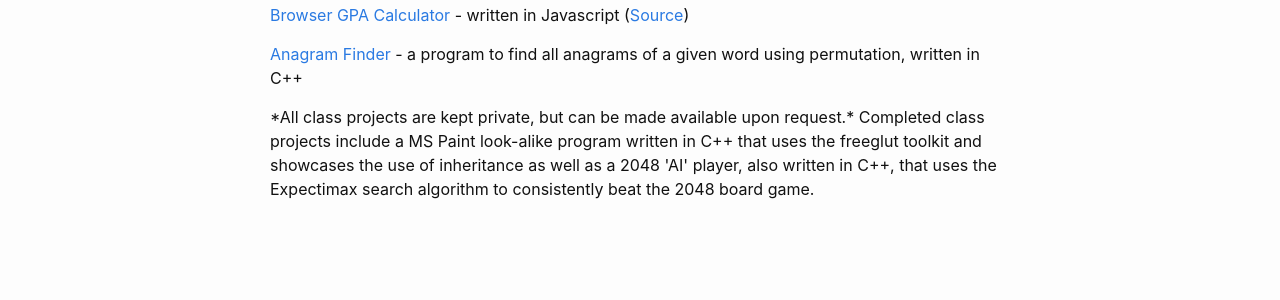
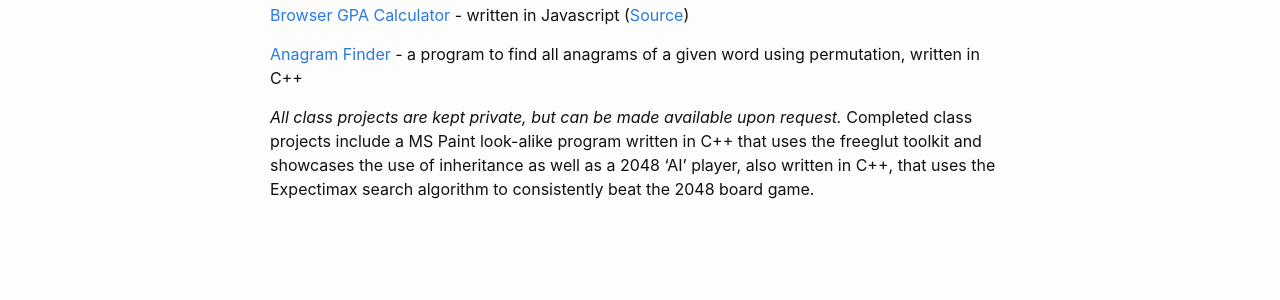
Before and after one commit to lanemoseley/lanemoseley.github.io, a Jekyll site: the page built from featured_projects.md, in a window 1280 px wide. Shown: the part 317-617 px from the top of the page. Built offline with Jekyll 4.4.1, drawn with Linux system fonts in a browser that asks for light colours.

Commit message:
Update featured_projects.md

```diff
--- a/featured_projects.md
+++ b/featured_projects.md
@@ -10,5 +10,5 @@ permalink: /featured_projects/
    <p><a href="https://github.com/lanemoseley/gpaCalc-PY" target="_blank">Desktop GPA Calculator</a> - written in Python using the Tk Interface</p>
    <p><a href="https://lanemoseley.github.io/gpaCalc/gpaCalculator.html" target="_blank">Browser GPA Calculator</a> - written in Javascript (<a href="https://github.com/lanemoseley/gpaCalc-JS" target="_blank">Source</a>)</p>
    <p><a href="https://github.com/lanemoseley/anagrams" target="_blank">Anagram Finder</a> - a program to find all anagrams of a given word using permutation, written in C++</p>
-   <p>*All class projects are kept private, but can be made available upon request.*  Completed class projects include a MS Paint look-alike program written in C++ that uses the freeglut toolkit and showcases the use of inheritance as well as a 2048 'AI' player, also written in C++, that uses the Expectimax search algorithm to consistently beat the 2048 board game.</p>
-   <br/>
+
+*All class projects are kept private, but can be made available upon request.*  Completed class projects include a MS Paint look-alike program written in C++ that uses the freeglut toolkit and showcases the use of inheritance as well as a 2048 'AI' player, also written in C++, that uses the Expectimax search algorithm to consistently beat the 2048 board game.
```
